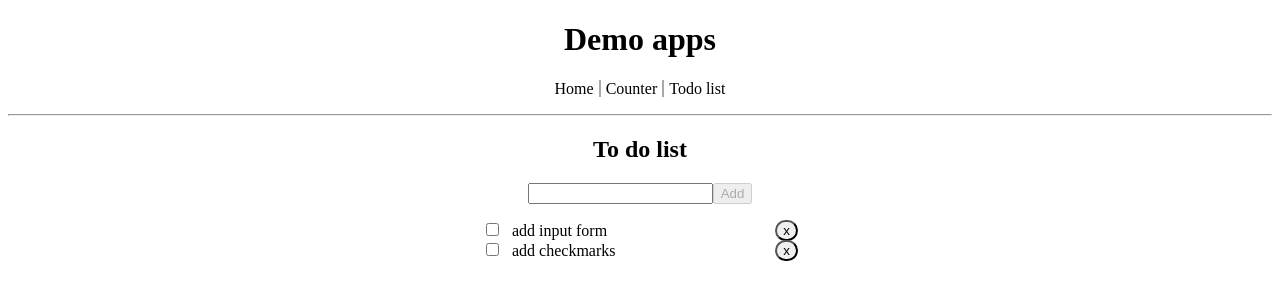
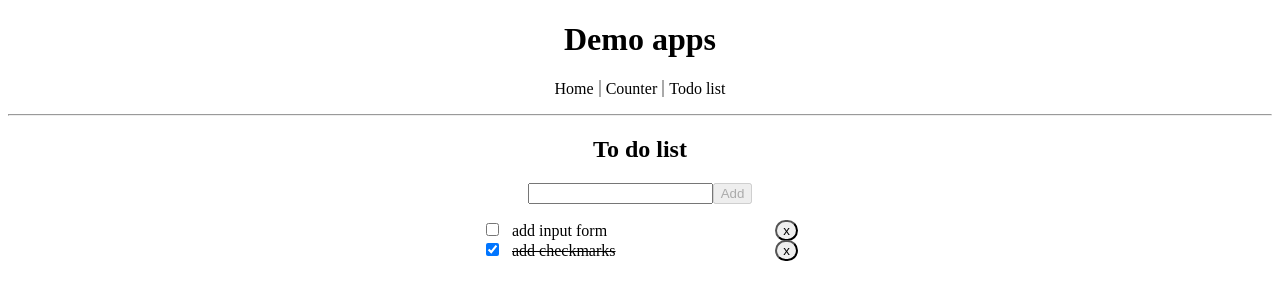
Before and after one commit to rvanheest/react-demo, a React app: page /todolist in a window 1280 px wide. Shown: the top 300 px of the page. Built offline with nearby package versions, Linux system fonts and the light colour scheme.

Commit message:
default completed bugfix

```diff
--- a/src/components/todo-list/TodoItem.tsx
+++ b/src/components/todo-list/TodoItem.tsx
@@ -11,7 +11,7 @@ interface TodoItemProps {
 
 const TodoItem = ({ item: { id, description, completed }, setDone, remove }: TodoItemProps) => (
     <li>
-        <input type="checkbox" id={`todo-item-${id}`} onChange={e => setDone(id, e.target.checked)}/>
+        <input type="checkbox" id={`todo-item-${id}`} checked={completed} onChange={e => setDone(id, e.target.checked)}/>
         <label htmlFor={`todo-item-${id}`} className={completed ? "completed" : ""}>{description}</label>
         <button type="button" className="delete" onClick={() => remove(id)}>x</button>
     </li>
--- a/src/components/todo-list/TodoPage.tsx
+++ b/src/components/todo-list/TodoPage.tsx
@@ -11,11 +11,18 @@ export interface TodoListItem {
 }
 
 const TodoPage = () => {
-    const [todoList, setTodoList] = useState<TodoListItem[]>([{
-        id: uuid(),
-        description: "add input form",
-        completed: false,
-    }, { id: uuid(), description: "add checkmarks", completed: false }])
+    const [todoList, setTodoList] = useState<TodoListItem[]>([
+        {
+            id: uuid(),
+            description: "add input form",
+            completed: false,
+        },
+        {
+            id: uuid(),
+            description: "add checkmarks",
+            completed: true,
+        },
+    ])
 
     function addTodoListItem(todo: string): void {
         setTodoList([...todoList, { id: uuid(), description: todo, completed: false }])
```
